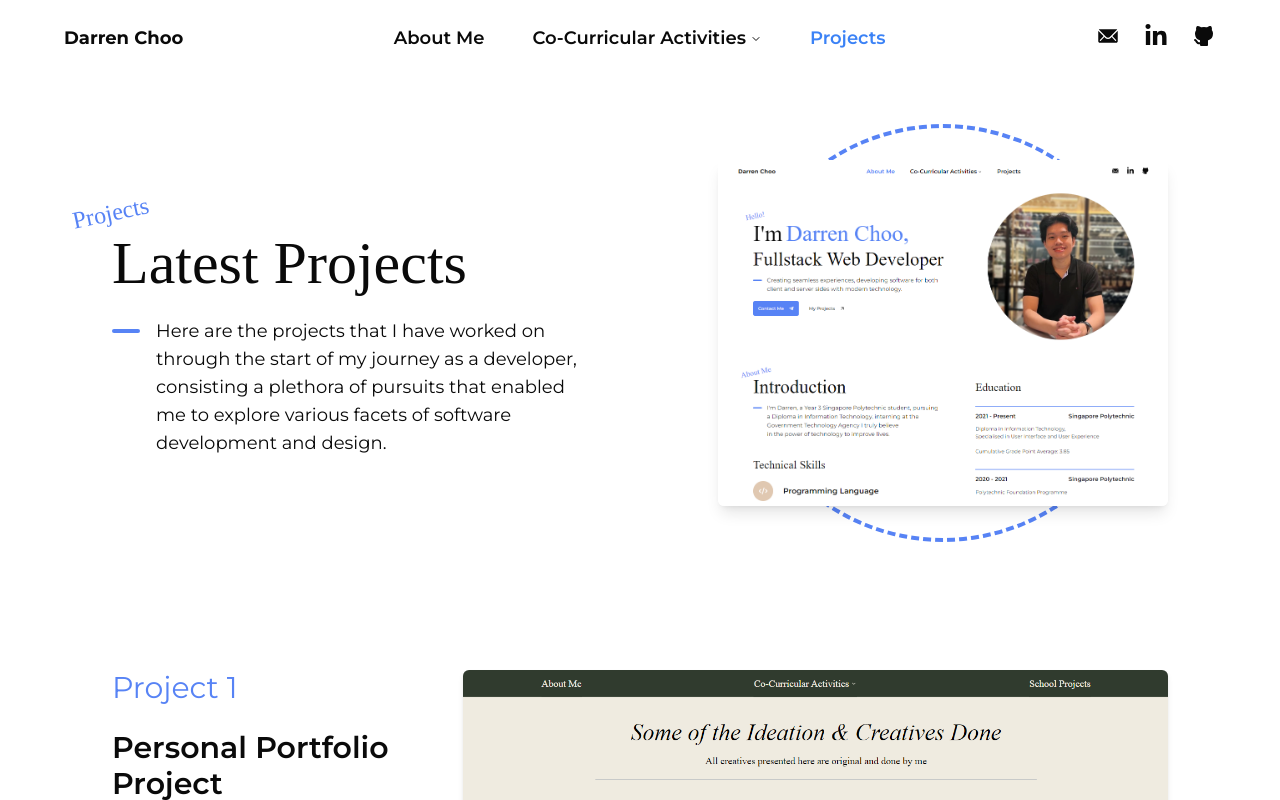
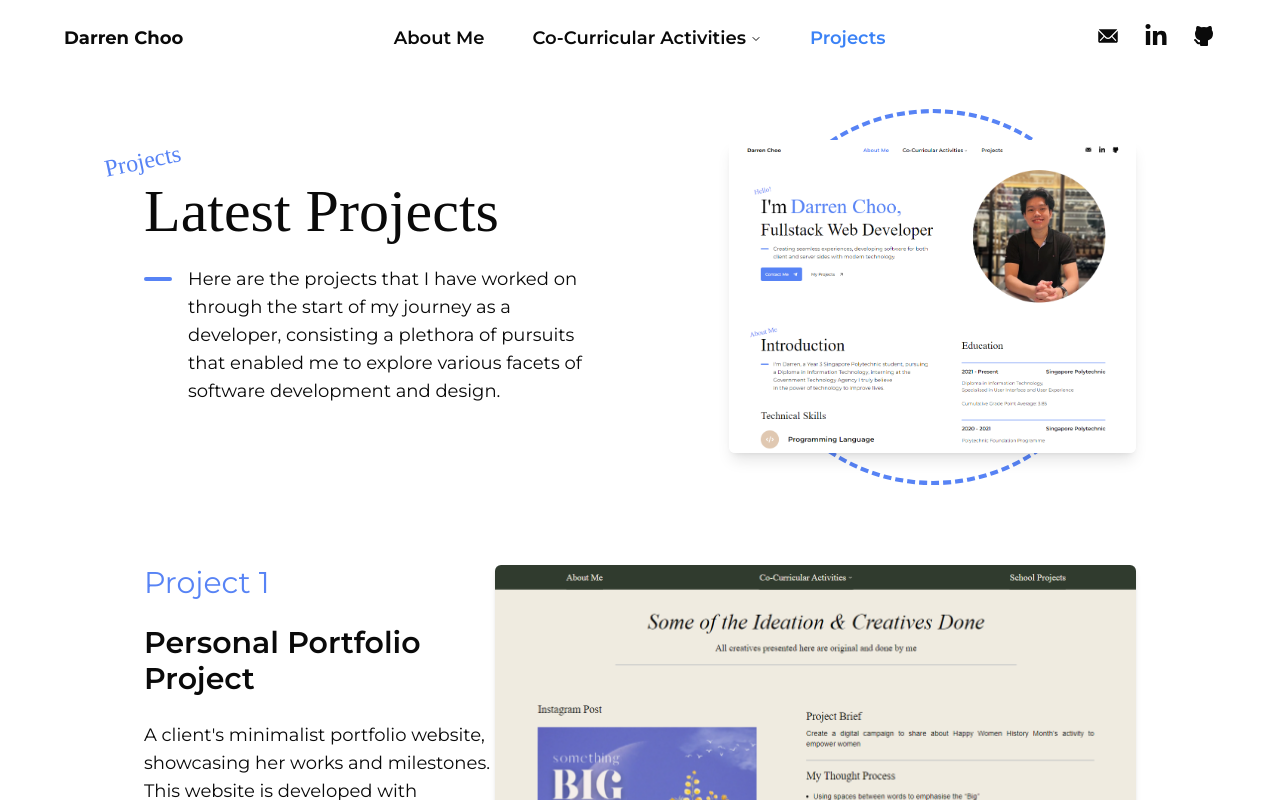
Before and after one commit to DarrenChooo/portfolio, a Next.js app: page /projects in a window 1280 px wide. Shown: the top 800 px of the page. Built offline with nearby package versions, Linux system fonts and the light colour scheme.

Commit message:
Fix circle in project page

```diff
--- a/src/app/(site)/page.tsx
+++ b/src/app/(site)/page.tsx
@@ -10,8 +10,6 @@ import Link from "next/link";
 
 export default function Home() {
   return (
-    <div className="px-12">
-      <Navbar />
     <div className="px-16 py-8">
       <div className="flex items-center">
         <div className="flex flex-col basis-7/12 space-y-6">
@@ -21,17 +19,15 @@ export default function Home() {
             </p>
             <div className="flex">
               <p className="text-7xl font-title pe-3">I'm</p>
-                <p className="text-7xl font-title text-lightblue">
-                  Darren Choo,
-                </p>
+              <p className="text-7xl font-title text-lightblue">Darren Choo,</p>
             </div>
             <p className="text-6xl font-title">Fullstack Web Developer</p>
           </div>
           <div className="flex">
             <hr className="w-7 h-1 mt-3 bg-lightblue border-0 rounded"></hr>
             <p className="text-lg px-4 text-wrap basis-4/5">
-                Creating seamless experiences, developing software for both
-                client and server sides with modern technology.
+              Creating seamless experiences, developing software for both client
+              and server sides with modern technology.
             </p>
           </div>
           <div className="flex space-x-4">
@@ -94,9 +90,7 @@ export default function Home() {
               <div className="w-16 h-16 rounded-full flex items-center justify-center bg-beige">
                 <FaDatabase className="w-7 h-7 text-white" />
               </div>
-                <p className="text-2xl ms-8 font-semibold">
-                  Database Softwares
-                </p>
+              <p className="text-2xl ms-8 font-semibold">Database Softwares</p>
               <p className="mt-4 text-lg basis-full">
                 MySQL, PostgreSQL, MongoDB
               </p>
@@ -112,9 +106,7 @@ export default function Home() {
               <div className="w-16 h-16 rounded-full flex items-center justify-center bg-beige">
                 <FaTools className="w-7 h-7 text-white" />
               </div>
-                <p className="text-2xl ms-8 font-semibold">
-                  Miscellaneous Tools
-                </p>
+              <p className="text-2xl ms-8 font-semibold">Miscellaneous Tools</p>
               <p className="mt-4 text-lg basis-full">
                 REST APIs, Agile Methodologies, Object Oriented Programming
               </p>
@@ -209,14 +201,13 @@ export default function Home() {
                 <p>Director's Honour Roll (AY21/22)</p>
               </div>
               <p>
-                  Achieved top 10% of cohort in terms of academic performance,
-                  and have an exemplary personal record,
+                Achieved top 10% of cohort in terms of academic performance, and
+                have an exemplary personal record,
               </p>
             </div>
           </>
         </div>
       </div>
     </div>
-    </div>
   );
 }
--- a/src/app/(site)/projects/page.tsx
+++ b/src/app/(site)/projects/page.tsx
@@ -11,10 +11,8 @@ import { TbBrandGithubFilled } from "react-icons/tb";
 
 export default function Home() {
   return (
-    <div className="px-12">
-      <Navbar />
     <div className="px-16 py-8">
-        <div className="flex items-center">
+      <div className="flex items-center justify-between">
         <div className="flex flex-col basis-3/5 space-y-6">
           <p className="text-2xl absolute -ml-10 -mt-3 -rotate-12 text-lightblue font-title">
             Projects
@@ -24,15 +22,15 @@ export default function Home() {
             <hr className="w-7 h-1 mt-3 bg-lightblue border-0 rounded"></hr>
             <p className="text-lg px-4 text-wrap basis-3/4">
               Here are the projects that I have worked on through the start of
-                my journey as a developer, consisting a plethora of pursuits
-                that enabled me to explore various facets of software
-                development and design.
+              my journey as a developer, consisting a plethora of pursuits that
+              enabled me to explore various facets of software development and
+              design.
             </p>
           </div>
         </div>
-          <div className="min-w-[450px] max-w-[450px] h-[450px] relative flex justify-center items-center">
+        <div className="basis-5/12 relative flex justify-center items-center mt-8">
           <div
-              className="rounded-full w-[418px] h-[418px] absolute  border-lightblue border-4 border-spacing-10 border-dashed"
+            className="rounded-full h-[120%] aspect-square absolute border-lightblue border-4 border-spacing-10 border-dashed"
             role="presentation"
             aria-hidden
           />
@@ -44,7 +42,7 @@ export default function Home() {
             quality={100}
             width={500}
             height={500}
-              className="rounded-md w-[450px] h-[450px] shadow-lg z-10"
+            className="rounded-md shadow-lg z-10 opacity-100"
           />
         </div>
       </div>
@@ -52,14 +50,12 @@ export default function Home() {
         <div className="flex basis-7/12">
           <div className="basis-3/4 space-y-6">
             <p className="text-3xl text-lightblue">Project 1</p>
-              <p className="text-3xl font-semibold">
-                Personal Portfolio Project
-              </p>
+            <p className="text-3xl font-semibold">Personal Portfolio Project</p>
             <p className="text-wrap text-lg">
-                A client's minimalist portfolio website, showcasing her works
-                and milestones. This website is developed with TypeScript and
-                Tailwind CSS, and deployed on Vercel, presenting a glimpse into
-                her personal and <br />
+              A client's minimalist portfolio website, showcasing her works and
+              milestones. This website is developed with TypeScript and Tailwind
+              CSS, and deployed on Vercel, presenting a glimpse into her
+              personal and <br />
               professional journey.
             </p>
             <div className="flex space-x-4">
@@ -92,6 +88,5 @@ export default function Home() {
         </div>
       </div>
     </div>
-    </div>
   );
 }
--- a/src/app/layout.tsx
+++ b/src/app/layout.tsx
@@ -1,6 +1,8 @@
+import Navbar from "./components/navbar";
 import type { Metadata } from "next";
 import { Montserrat } from "next/font/google";
 import "./globals.css";
+import { cn } from "@/lib/utils";
 
 const inter = Montserrat({ subsets: ["latin"] });
 
@@ -15,7 +17,10 @@ export default function RootLayout({
 }>) {
   return (
     <html lang="en">
-      <body className={inter.className}>{children}</body>
+      <body className={cn(inter.className, "px-12")}>
+        <Navbar />
+        <main className="container">{children}</main>
+      </body>
     </html>
   );
 }
```
Lines whose indentation alone changed are shown as unchanged.
